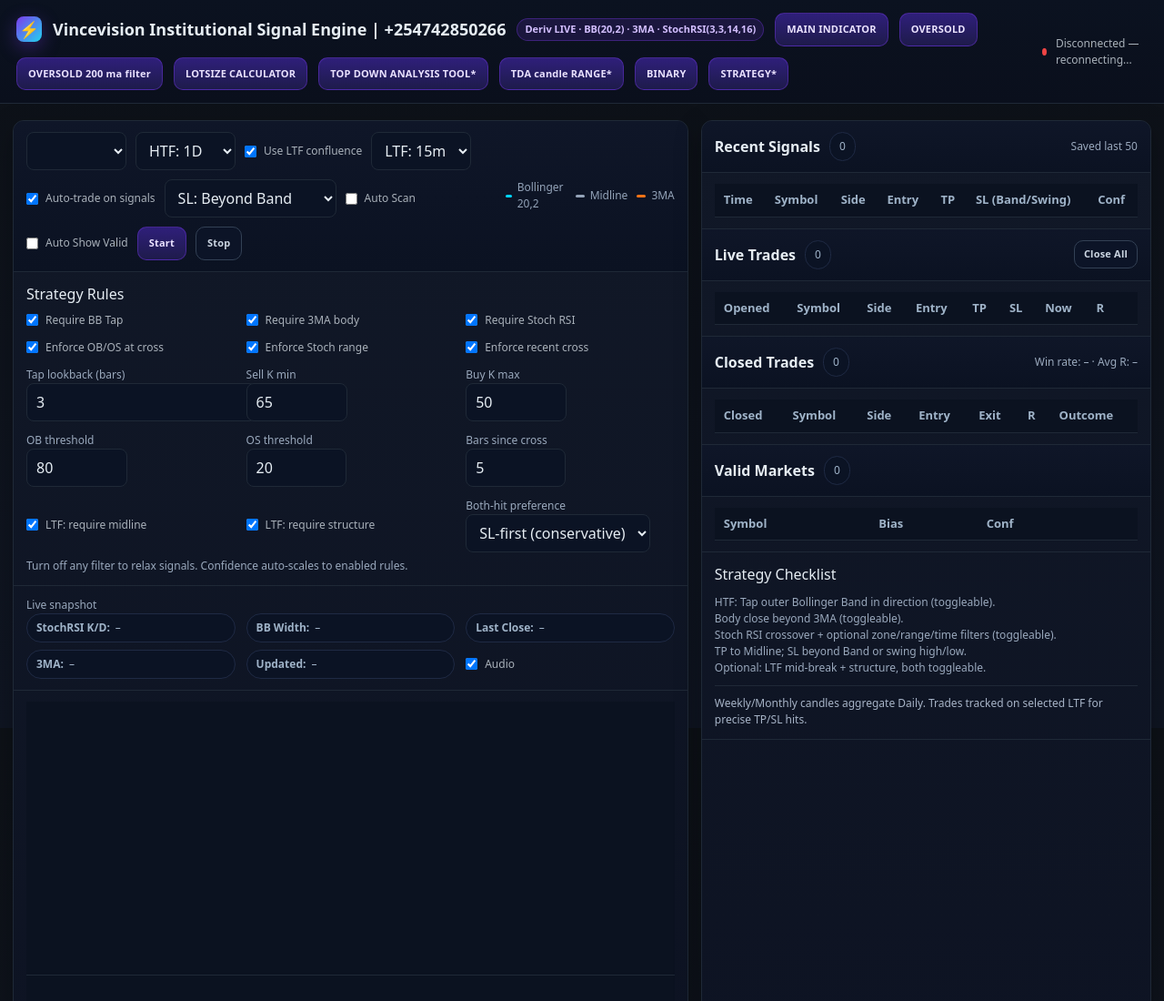
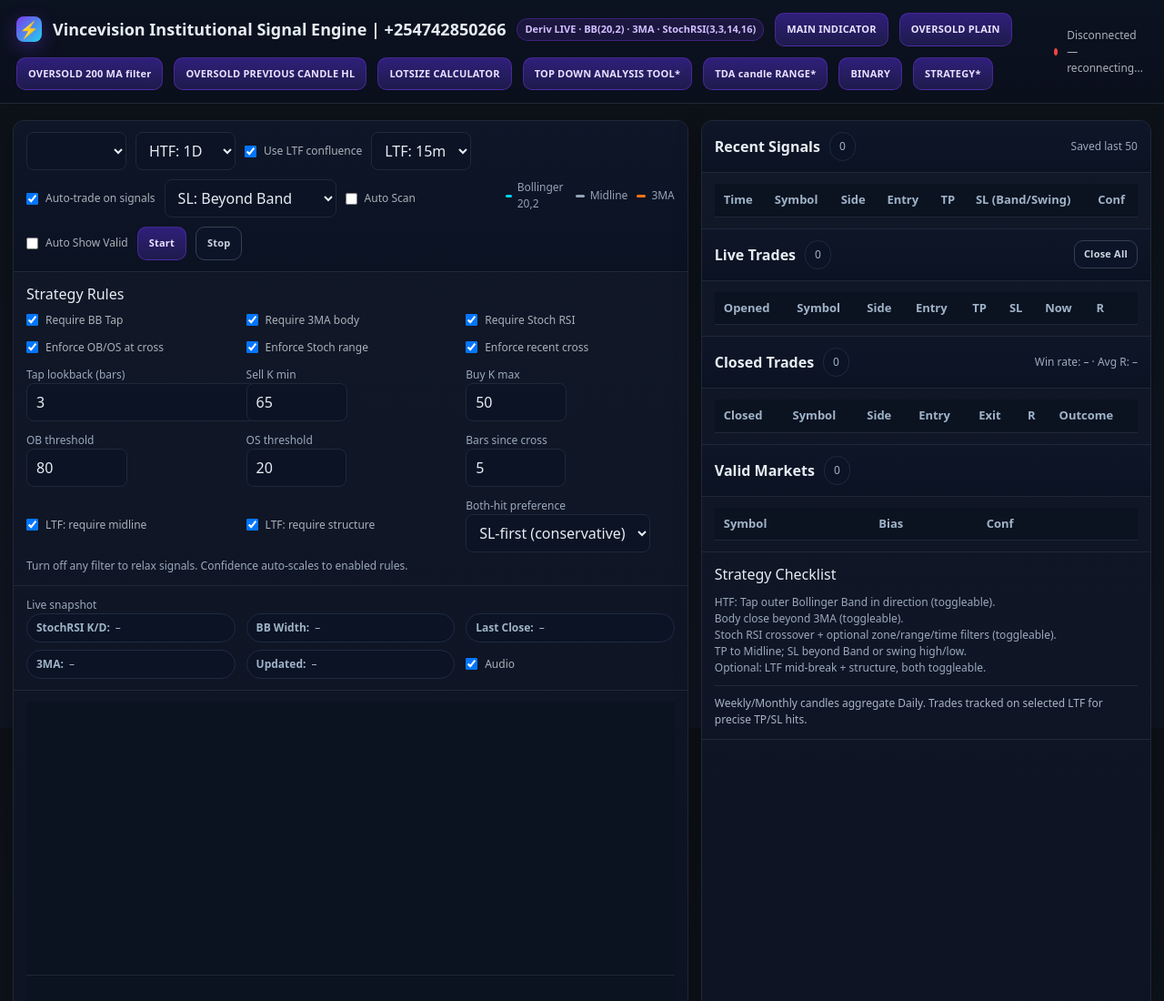
Before and after one commit to vincevision/vincevision.github.io, a website: page index.html in a window 1280 px wide. Shown: the top 1100 px of the page at 91% size. Drawn offline with nearby package versions, Linux system fonts and the light colour scheme.

Commit message:
Update index.html

```diff
--- a/index.html
+++ b/index.html
@@ -81,9 +81,9 @@
     <span class="badge">Deriv LIVE · BB(20,2) · 3MA · StochRSI(3,3,14,16)</span>
 
     <button class="badge btn" onclick="window.open('main.html','_blank')">MAIN INDICATOR</button>
-     <button class="badge btn" onclick="window.open('oversold.html','_blank')">OVERSOLD</button>
-    <button class="badge btn" onclick="window.open('oversoldtrendfilter.html','_blank')">OVERSOLD 200 ma filter</button>
-
+     <button class="badge btn" onclick="window.open('oversold.html','_blank')">OVERSOLD PLAIN</button>
+    <button class="badge btn" onclick="window.open('oversoldtrendfilter.html','_blank')">OVERSOLD 200 MA filter</button>
+    <button class="badge btn" onclick="window.open('oversoldpchl.html','_blank')">OVERSOLD PREVIOUS CANDLE HL</button>
     <!-- <button class="badge btn" onclick="window.open('ob.html','_blank')">OB/OS INDICATOR</button>
     <button class="badge btn" onclick="window.open('VINCEVISIONSTRATEGY.html','_blank')">VINCENT SECRET STRATEGY</button>
     <button class="badge btn" onclick="window.open('tpsl.html','_blank')">TP/SL TOOL</button>
@@ -96,10 +96,6 @@
     <button class="badge btn" onclick="window.open('tda.html','_blank')">TOP DOWN ANALYSIS TOOL*</button>
     <button class="badge btn" onclick="window.open('tf.html','_blank')">TDA candle RANGE*</button>
     <button class="badge btn" onclick="window.open('binary.html','_blank')">BINARY</button>
-
-
-
-
     <button class="badge btn" onclick="window.open('strategy.html','_blank')">STRATEGY*</button>
   </div>
   <div class="status">
```
